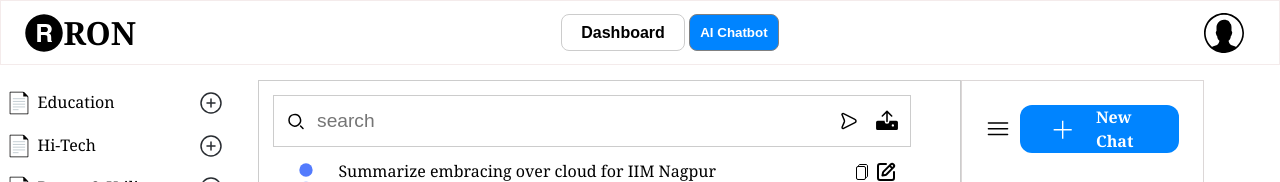
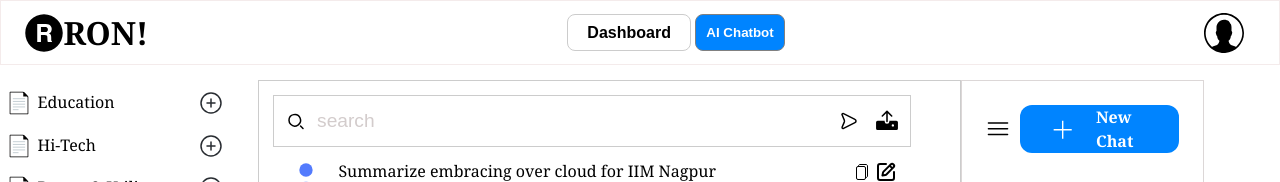
Before and after one commit to sanjeev74kr/AI-Chatbot, a React (Create React App) app: page / in a window 1280 px wide. Shown: the top 182 px of the page. Built offline with nearby package versions, Linux system fonts and the light colour scheme.

Commit message:
Change brand title-text and chnage caret-size and color

```diff
--- a/src/components/App.js
+++ b/src/components/App.js
@@ -25,7 +25,7 @@ function App() {
         <header>
           <span className='brand-identity'>
             <img className='brand-icon' src='./brand-icon.svg' alt='DI-icon' />
-            <p className='brand-text'> RON </p>
+            <p className='brand-text'> RON! </p>
           </span>
           <div className='heading-button'>
             <button className='dashboard-component-button'>Dashboard</button>
--- a/src/css/Chats.css
+++ b/src/css/Chats.css
@@ -89,7 +89,12 @@ justify-content: flex-start;
   padding: .4em;
 }
 
+
 /*input box */
+.input-box::before {
+  color: black; /* Set the caret color */
+}
+
 .input-box {
   width: 80%;
   margin-left: 1%;
@@ -98,9 +103,13 @@ justify-content: flex-start;
   border: none;
   outline:none;
   caret-color: black;
-  border-radius: 8px;
   font-size: 1.2em;
   color: black;
+}
+
+/* Change the color of the placeholder text */
+.input-box::placeholder {
+  color: rgb(211, 204, 204);
 }
 
 
@@ -282,13 +291,15 @@ align-items: flex-start;
   overflow-y: hidden;
 }
 
+
+/* style toggle-behavior of right section*/
 .Chats-right-section,
 .Chats-main-section {
   transition: width 0.1s ease;
 }
 
 
-/* Add a class to shrink the right section */
+/*  shrink the right section */
 .Chats-right-section.shrink-right-section {
   width: 0;
   padding: 0;
@@ -301,8 +312,6 @@ align-items: flex-start;
 
 
 
-
-
 * {
   box-sizing: border-box;
 }
```
